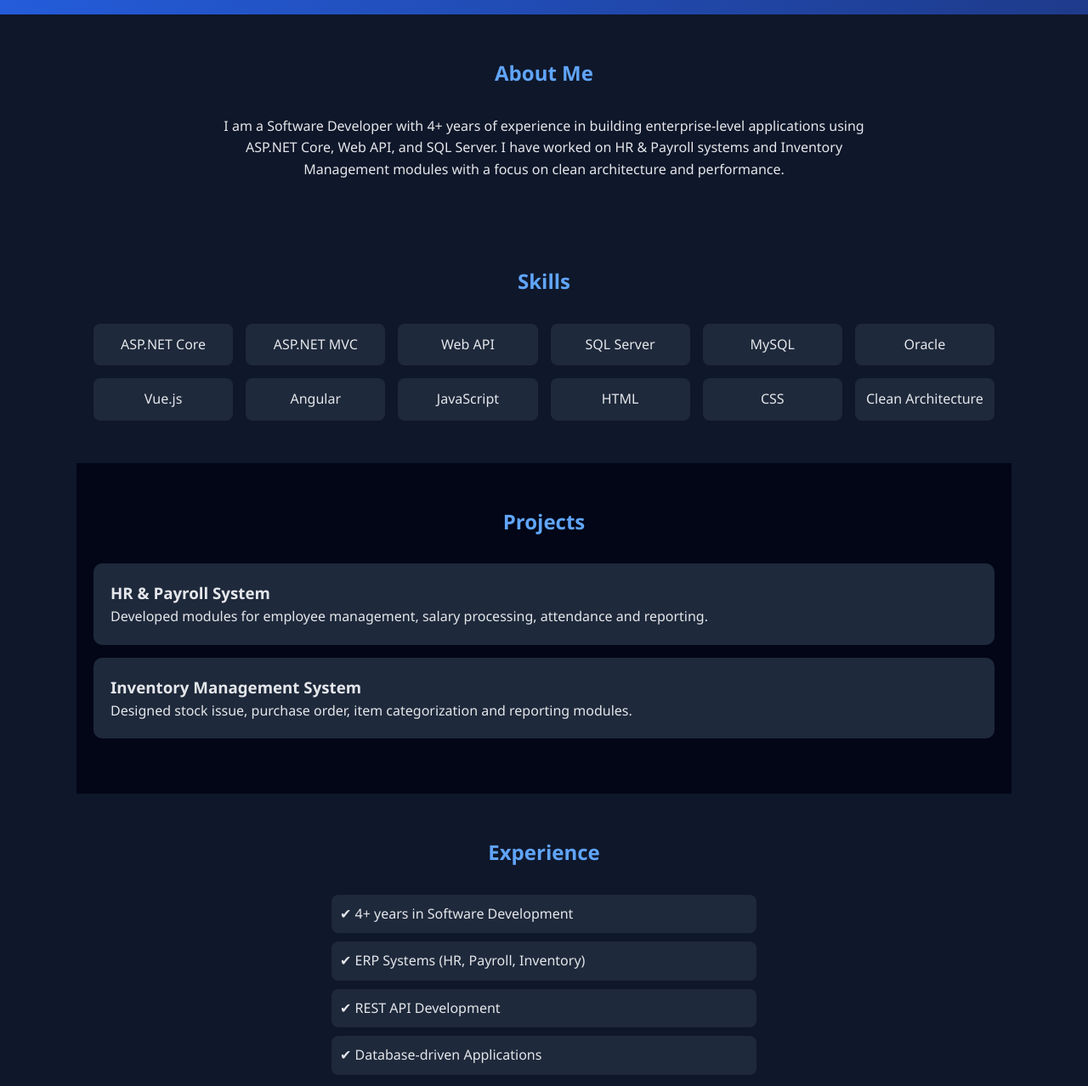
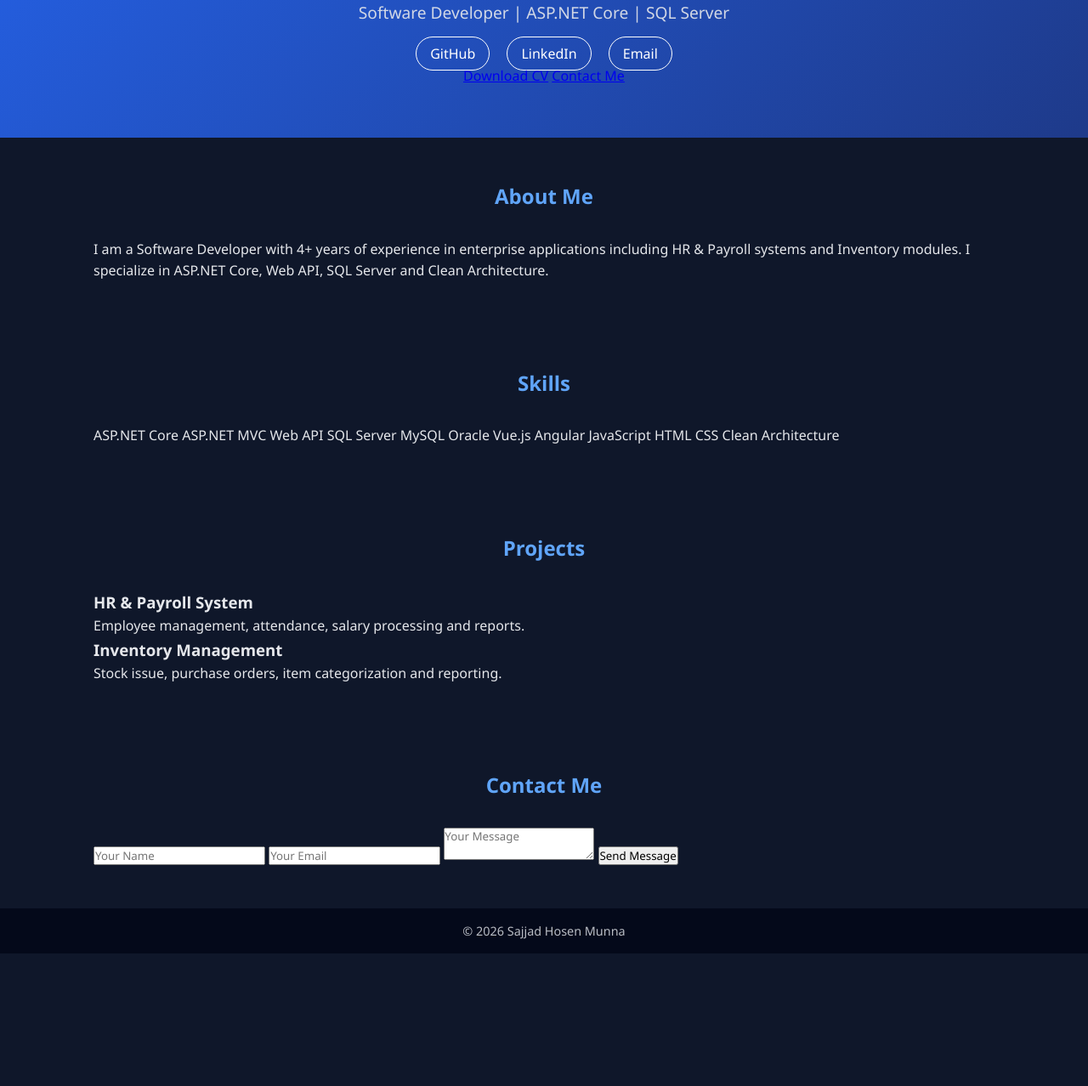
Before and after one commit to munnasajjad/munnasajjad.github.io, a plain HTML site: page index.html in a window 1280 px wide. Shown: the part 266-1544 px from the top of the page at 85% size. After the commit the page ends 1388 px from the top, so only its background shows below. Drawn offline with Linux system fonts and the light colour scheme.

Commit message:
Update index.html

```diff
--- a/index.html
+++ b/index.html
@@ -9,29 +9,39 @@
 <body>
 
 <header>
-    <div class="container">
+  <nav>
+    <h2 class="logo">Munna.dev</h2>
+    <button id="themeToggle">🌙</button>
+  </nav>
+
+  <div class="hero">
+    <img src="profile.jpg" alt="Profile">
     <h1>Sajjad Hosen Munna</h1>
-        <p>Software Developer | ASP.NET | ASP.NET CORE | SQL Server</p>
+    <p>Software Developer | ASP.NET Core | SQL Server</p>
     <div class="social-links">
             <a href="https://github.com/munnasajjad" target="_blank">GitHub</a>
             <a href="https://www.linkedin.com/in/sajjad-hosen-munna-226133264/" target="_blank">LinkedIn</a>
             <a href="mailto:munnasajjad6488@gmail.com">Email</a>
     </div>
+    <div class="buttons">
+      <a href="cv.pdf" download class="btn">Download CV</a>
+      <a href="#contact" class="btn outline">Contact Me</a>
+    </div>
   </div>
 </header>
 
-<section class="about">
+<section id="about">
   <h2>About Me</h2>
   <p>
-        I am a Software Developer with 4+ years of experience in building enterprise-level
-        applications using ASP.NET Core, Web API, and SQL Server. I have worked on HR & Payroll
-        systems and Inventory Management modules with a focus on clean architecture and performance.
+    I am a Software Developer with 4+ years of experience in enterprise applications
+    including HR & Payroll systems and Inventory modules.
+    I specialize in ASP.NET Core, Web API, SQL Server and Clean Architecture.
   </p>
 </section>
 
-<section class="skills">
+<section id="skills">
   <h2>Skills</h2>
-    <div class="skill-grid">
+  <div class="grid">
     <span>ASP.NET Core</span>
     <span>ASP.NET MVC</span>
     <span>Web API</span>
@@ -47,32 +57,32 @@
   </div>
 </section>
 
-<section class="projects">
+<section id="projects">
   <h2>Projects</h2>
-    <div class="project-card">
+  <div class="card">
     <h3>HR & Payroll System</h3>
-        <p>Developed modules for employee management, salary processing, attendance and reporting.</p>
+    <p>Employee management, attendance, salary processing and reports.</p>
   </div>
-
-    <div class="project-card">
-        <h3>Inventory Management System</h3>
-        <p>Designed stock issue, purchase order, item categorization and reporting modules.</p>
+  <div class="card">
+    <h3>Inventory Management</h3>
+    <p>Stock issue, purchase orders, item categorization and reporting.</p>
   </div>
 </section>
 
-<section class="experience">
-    <h2>Experience</h2>
-    <ul>
-        <li>✔ 4+ years in Software Development</li>
-        <li>✔ ERP Systems (HR, Payroll, Inventory)</li>
-        <li>✔ REST API Development</li>
-        <li>✔ Database-driven Applications</li>
-    </ul>
+<section id="contact">
+  <h2>Contact Me</h2>
+  <form>
+    <input type="text" placeholder="Your Name" required>
+    <input type="email" placeholder="Your Email" required>
+    <textarea placeholder="Your Message" required></textarea>
+    <button type="submit">Send Message</button>
+  </form>
 </section>
 
 <footer>
-    <p>© 2026 Sajjad Hosen Munna | All Rights Reserved</p>
+  <p>© 2026 Sajjad Hosen Munna</p>
 </footer>
 
+<script src="script.js"></script>
 </body>
 </html>
```
Lines whose indentation alone changed are shown as unchanged.
